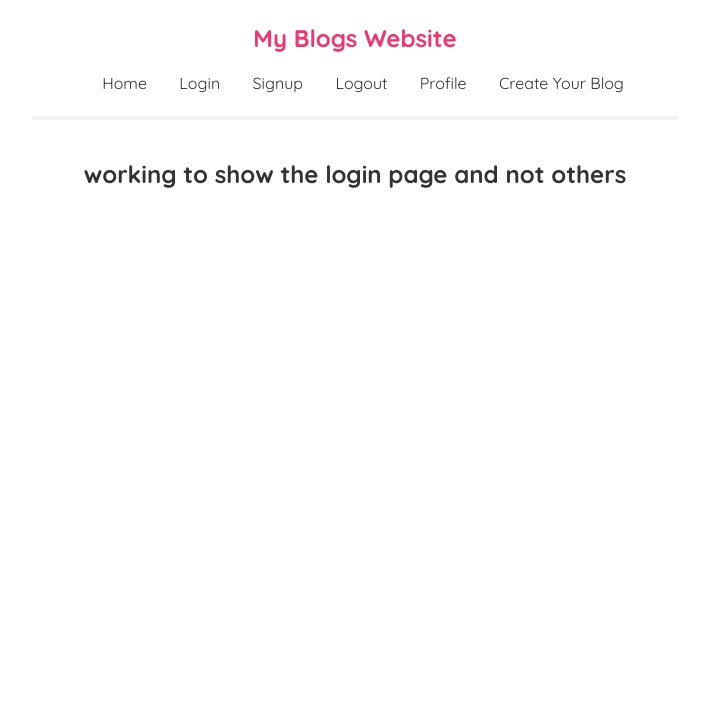
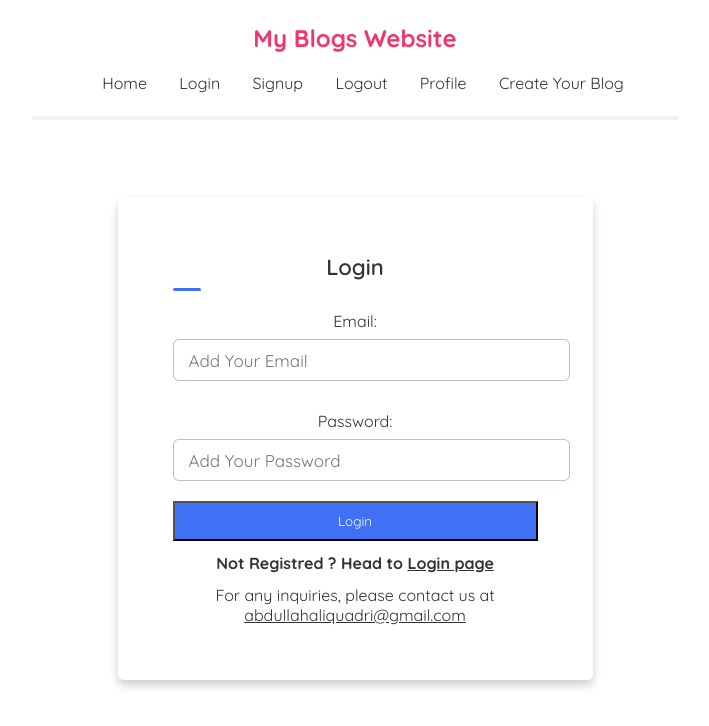
Before and after one commit to Abdullaah-Ali/BlogWebappfrontend, a React (Create React App) app: page /login in a window 1280 px wide. Shown: the top 726 px of the page, without its empty margins (285-994 px from the left). Built offline with nearby package versions, Linux system fonts and the light colour scheme.

Commit message:
added the login page html and css and added the login page api

```diff
--- a/src/Login.js
+++ b/src/Login.js
@@ -1,6 +1,94 @@
-const Login = () => {
+
+import React, { useState } from 'react';
+import { useNavigate } from 'react-router-dom';
+import axios from 'axios';
+
+
+  const Login = () => {
+    const [formData, setFormData] = useState({
+      email: '',
+      password: ''
+    });
+
+    const handleChange = (e) => {
+      const { name, value } = e.target;
+      setFormData(prevState => ({
+        ...prevState,
+        [name]: value
+      }));
+    };
+
+    const navigate = useNavigate();
+
+
+    const handleSubmit = async (e) => {
+      e.preventDefault();
+    try{
+      const response = await axios.post('http://localhost:5000/login', formData, { withCredentials: true });
+
+
+    // Check if the response contains the redirectTo property
+    if (response.data.redirectTo) {
+       // Redirect to the specified route
+       navigate(response.data.redirectTo);
+   } else {
+
+   }
+  }catch(error){
+    console.log(error)
+  }
+  };
+
+
+
+
     return (
-      <h2> working to show the login page and not others</h2>
+
+      <div className="LoginFormContainer">
+      <div className="LoginForm">
+        <h2 className="LoginFormTitle">Login</h2>
+        <form onSubmit={handleSubmit}>
+          <div className="LoginFormField">
+            <label htmlFor="email"  className="LoginFormLabel">Email:</label>
+            <input
+            placeholder="Add Your Email"
+              type="email"
+              id="email"
+              name="email"
+              value={formData.email}
+              onChange={handleChange}
+              className="LoginFormInput"
+              required
+            />
+          </div>
+          <div className="LoginFormField">
+            <label htmlFor="password" placeholder = " Add Your Password " className="LoginFormLabel">Password:</label>
+            <input
+            placeholder="Add Your Password"
+              type="password"
+              id="password"
+              name="password"
+              value={formData.password}
+              onChange={handleChange}
+              className="LoginFormInput"
+              required
+            />
+          </div>
+          <button type="submit" className="LoginFormButton">Login</button>
+        </form>
+        <div class="additional-info">
+        <p className='InfoMore'>Not Registred ? Head to  <a href="http://localhost:3000/signup">Login page</a></p>
+        <p>For any inquiries, please contact us at <a href="mailto:info@example.com">abdullahaliquadri@gmail.com</a></p>
+
+    </div>
+
+      </div>
+    </div>
+
+
+
+
+
      );
 }
 
--- a/src/index.css
+++ b/src/index.css
@@ -158,3 +158,71 @@
   font-weight: bold;
   margin: 12px;
 }
+
+
+/* login page css  */
+
+.LoginFormContainer {
+  display: flex;
+  justify-content: center;
+  align-items: center;
+  height: 70vh;
+}
+
+.LoginForm {
+  max-width: 365px;
+  width: 100%;
+  padding: 55px;
+  background-color: #fff;
+  border-radius: 6px;
+  box-shadow: 0 5px 10px rgba(0, 0, 0, 0.2);
+}
+
+.LoginFormTitle {
+  font-size: 22px;
+  font-weight: 600;
+  color: #333;
+  position: relative;
+}
+
+.LoginFormTitle::before {
+  content: '';
+  position: absolute;
+  left: 0;
+  bottom: -10px;
+  height: 3px;
+  width: 28px;
+  border-radius: 12px;
+  background: #4070f4; /* Theme color */
+}
+
+.LoginFormField {
+  margin-top: 30px;
+}
+
+.LoginFormLabel {
+  display: block;
+  margin-bottom: 8px;
+}
+
+.LoginFormInput {
+  height: 40px;
+  width: 100%;
+  padding: 0 15px;
+  font-size: 17px;
+  border: 1.5px solid #c7bebe;
+  border-radius: 6px;
+  transition: border-color 0.3s ease;
+}
+
+.LoginFormInput:focus {
+  border-color: #4070f4; /* Theme color */
+}
+
+.LoginFormButton {
+  height: 40px;
+  width: 100%;
+  margin-top: 20px;
+  color: #fff;
+  background-color: #4070f4; /* Theme color */
+}
```
